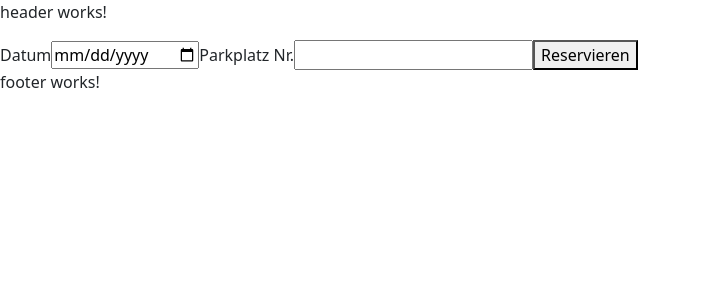
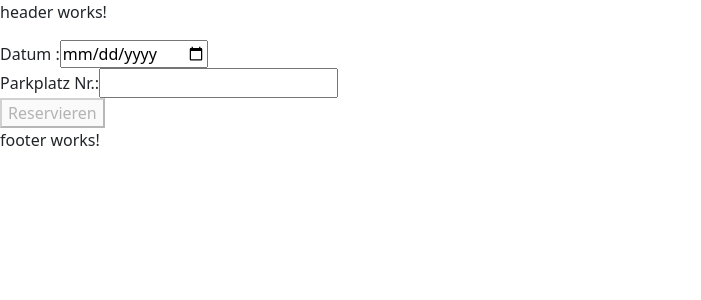
Before and after one commit to adessoSE/Parkleitsystem_Customer_access, an Angular app: page /new in a window 1280 px wide. Shown: the top 300 px of the page, without its empty margins (0-701 px from the left). Built offline with nearby package versions, Linux system fonts and the light colour scheme.

Commit message:
add ReactiveForm

```diff
--- a/src/app/reservation-form/reservation-form.component.html
+++ b/src/app/reservation-form/reservation-form.component.html
@@ -1,7 +1,17 @@
-<form>
-  <label>Datum</label>
-  <input type="date">
-  <label>Parkplatz Nr.</label>
-  <input type="number">
-  <button>Reservieren</button>
+<form [formGroup]="reservationForm" (ngSubmit)="onSubmit()">
+  <div>
+  <label for="reservationDate">Datum :</label>
+  <input id="reservationDate" type="date" formControlName="reservationDate">
+    @if (reservationForm.get('reservationDate')?.invalid && reservationForm.get('reservationDate')?.touched){
+      <div><h6>Bitte ein gültiges Datum auswählen!</h6></div>
+    }
+  </div>
+  <div>
+  <label for="reservationSpot">Parkplatz Nr.:</label>
+  <input id="reservationSpot" type="number" formControlName="reservationSpot">
+    @if (reservationForm.get('reservationSpot')?.invalid && reservationForm.get('reservationSpot')?.touched){
+      <div><h6>Bitte einen Parkplatz auswählen!</h6></div>
+    }
+  </div>
+  <button type="submit" [disabled]="reservationForm.invalid">Reservieren</button>
 </form>
--- a/src/app/reservation-form/reservation-form.component.ts
+++ b/src/app/reservation-form/reservation-form.component.ts
@@ -1,10 +1,25 @@
-import { Component } from '@angular/core';
+import {Component, OnInit} from '@angular/core';
+import {FormBuilder, FormGroup,Validators} from '@angular/forms';
 
 @Component({
   selector: 'app-reservation-form',
   templateUrl: './reservation-form.component.html',
-  styleUrl: './reservation-form.component.css'
+  styleUrl: './reservation-form.component.css',
 })
-export class ReservationFormComponent {
+export class ReservationFormComponent implements OnInit {
+  reservationForm: FormGroup = new FormGroup({});
 
+  constructor(private formbuilder: FormBuilder) {
+  }
+
+  ngOnInit() {
+    this.reservationForm = this.formbuilder.group({
+      reservationDate: ['', Validators.required],
+      reservationSpot: ['', Validators.required]
+    })
+  }
+
+  onSubmit() {
+    // submit to DB
+  }
 }
```
Also changed, not shown: src/app/app.module.ts (+11 -8 lines), src/app/reservation/reservation.module.ts (+10 -6 lines).
